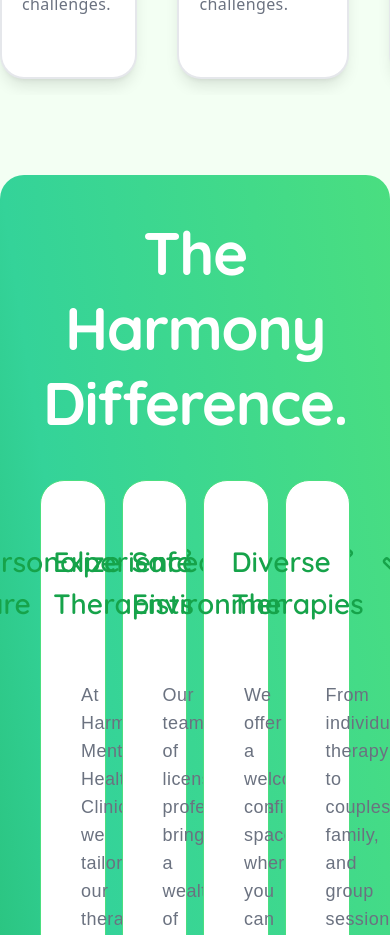
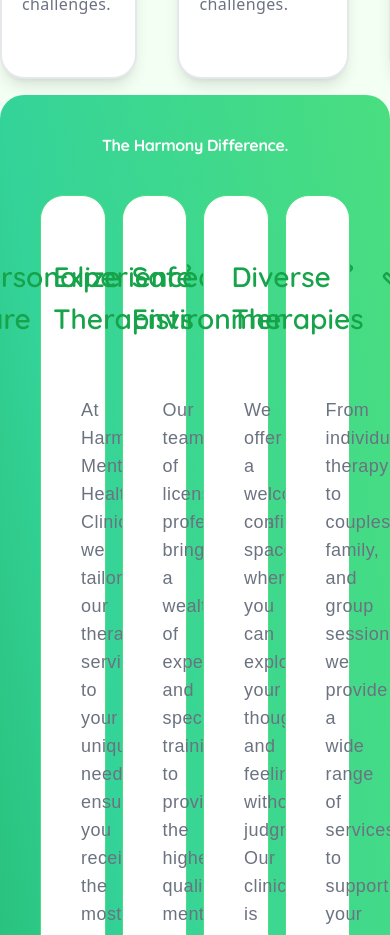
Before and after one commit to Quincy-Fer/Harmony-Therapy-Website, a React (Vite) app: page / in a window 390 px wide. Shown: the part 3460-4395 px from the top of the page. Built offline with nearby package versions, Linux system fonts and the light colour scheme.

Commit message:
Change padding and text size benefit section

```diff
--- a/src/Sections/Benefits.jsx
+++ b/src/Sections/Benefits.jsx
@@ -3,10 +3,10 @@
 
 const Benefits = () => {
   return (
-    <section className="max-w-[1440px] mt-20 mx-auto bg-gradient-to-tr from-green-600 via-emerald-400 to-green-400 rounded-3xl p-10">
+    <section className="max-w-[1440px] md:mt-10 lg:mt-20 mx-auto bg-gradient-to-tr from-green-600 via-emerald-400 to-green-400 rounded-3xl p-10">
       <div className="flex flex-col items-center">
         <h2
-          className="text-white text-[60px] max-w-[720px] font-bold font-quicksand
+          className="text-white md:text-[44px] lg:text-[72px] lg:max-w-[780px] font-bold font-quicksand
          leading-tight tracking-tight text-center"
         >
           The Harmony Difference.
```
